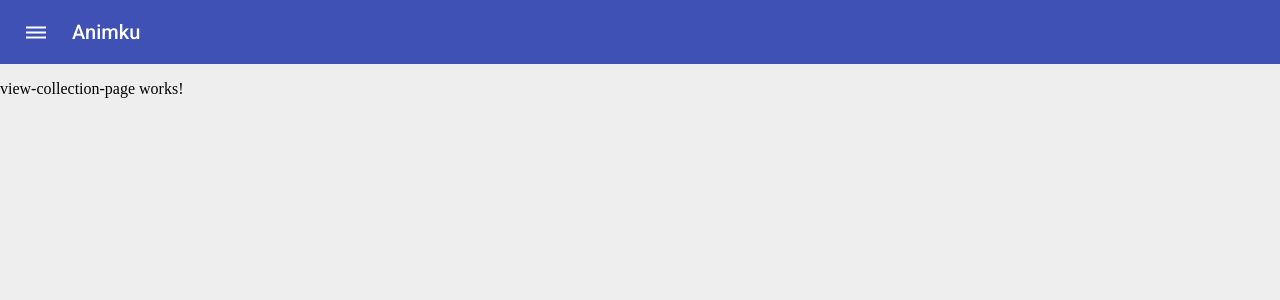
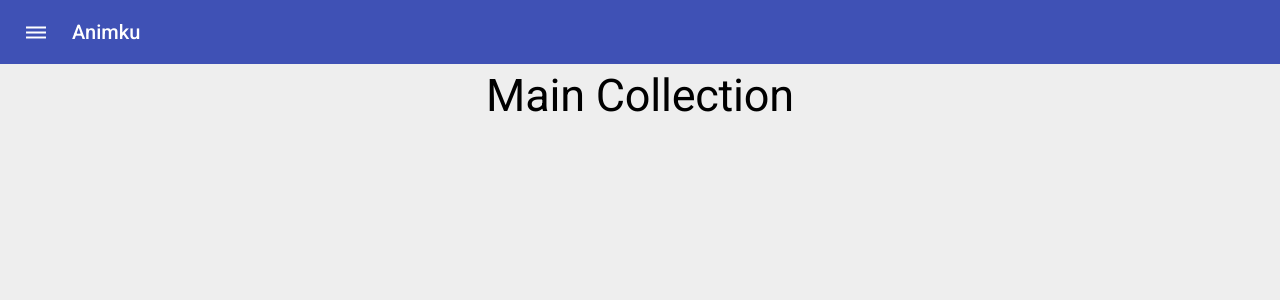
Before and after one commit to Mechasparrow/Animku, an Angular app: page /view-collection in a window 1280 px wide. Shown: the top 300 px of the page. Built offline with nearby package versions, Linux system fonts and the light colour scheme.

Commit message:
simple collection rendering

```diff
--- a/src/app/entertainment-cardo/entertainment-cardo.component.css
+++ b/src/app/entertainment-cardo/entertainment-cardo.component.css
@@ -0,0 +1,7 @@
+.entertainment-img {
+  width: 160px;
+  height: auto;
+  display:block;
+  margin-left: auto;
+  margin-right: auto;
+}
--- a/src/app/entertainment-cardo/entertainment-cardo.component.ts
+++ b/src/app/entertainment-cardo/entertainment-cardo.component.ts
@@ -4,7 +4,7 @@ import { Component, OnInit, Input } from '@angular/core';
 import {Entertainment} from '../../../models/Entertainment';
 
 @Component({
-  selector: 'app-entertainment-cardo',
+  selector: 'entertainment-cardo',
   templateUrl: './entertainment-cardo.component.html',
   styleUrls: ['./entertainment-cardo.component.css']
 })
--- a/src/app/view-collection-page/view-collection-page.component.css
+++ b/src/app/view-collection-page/view-collection-page.component.css
@@ -0,0 +1,11 @@
+.collection-page {
+  margin: 8px;
+}
+
+.collection-title {
+  text-align:center;
+}
+
+.collection-content-item {
+  margin-bottom: 16px;
+}
--- a/src/app/view-collection-page/view-collection-page.component.html
+++ b/src/app/view-collection-page/view-collection-page.component.html
@@ -1,3 +1,13 @@
-<p>
-  view-collection-page works!
-</p>
+<div class = "collection-page">
+
+  <h1 class = "collection-title mat-display-2">Main Collection</h1>
+
+  <div *ngIf = "collection" class = "collection-cardos">
+
+    <div class = "collection-content-item" *ngFor = "let entertainment of collection.content_list">
+      <entertainment-cardo [entertainment] = "entertainment"></entertainment-cardo>
+    </div>
+
+  </div>
+
+</div>
--- a/src/app/view-collection-page/view-collection-page.component.ts
+++ b/src/app/view-collection-page/view-collection-page.component.ts
@@ -1,15 +1,48 @@
+//Angular imports
 import { Component, OnInit } from '@angular/core';
+
+//Models
+import {Collection} from '../../../models/Collection';
+
+//Collection database sys
+import {CollectionDatabase} from '../../../lib/local_db/collection_db';
+
 
 @Component({
   selector: 'app-view-collection-page',
   templateUrl: './view-collection-page.component.html',
-  styleUrls: ['./view-collection-page.component.css']
+  styleUrls: ['./view-collection-page.component.css'],
+  providers: [CollectionDatabase]
 })
 export class ViewCollectionPageComponent implements OnInit {
 
-  constructor() { }
+  public collection:Collection;
+
+  constructor(
+    private database: CollectionDatabase
+  ) {
+
+
+
+  }
 
   ngOnInit() {
+
+    //Retrieve the collection
+
+    let that = this;
+
+    that.database.getCollection()
+      .then((collection:Collection) => {
+        that.collection = collection;
+        console.log(that.collection);
+      })
+      .catch ((error) => {
+        console.log(error);
+      })
+
   }
 
+
+
 }
```
